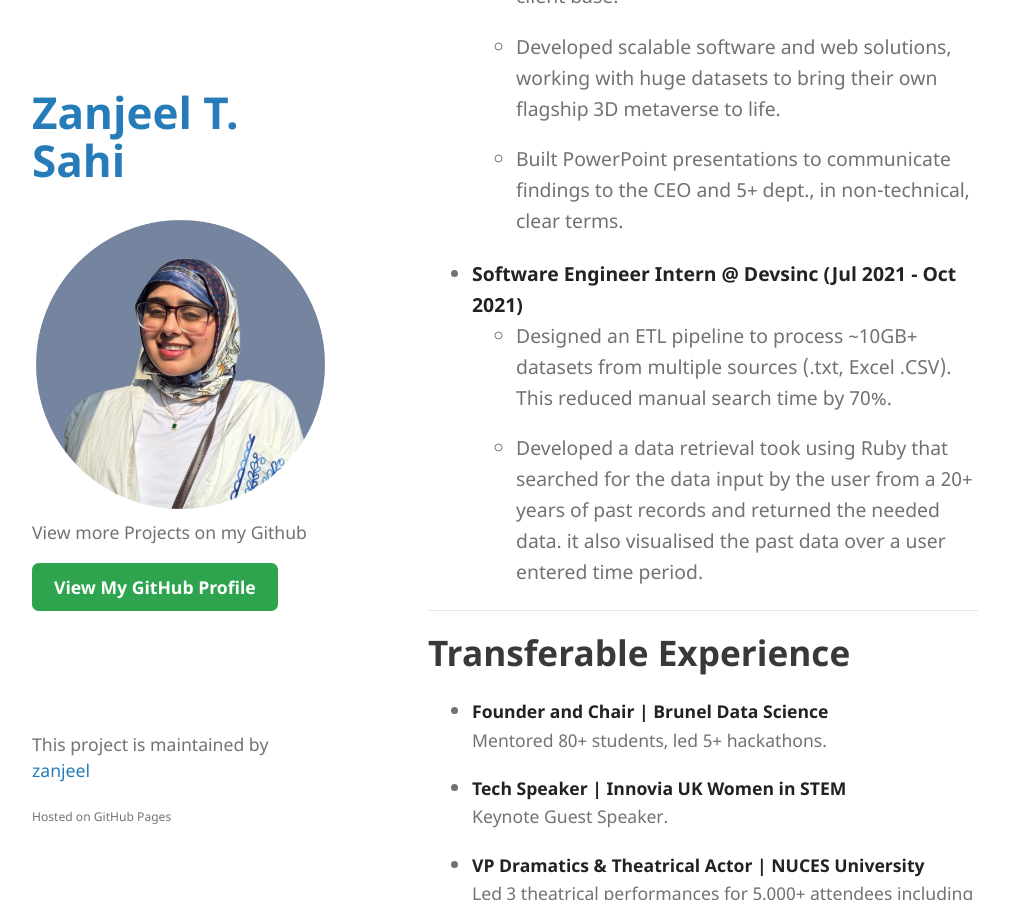
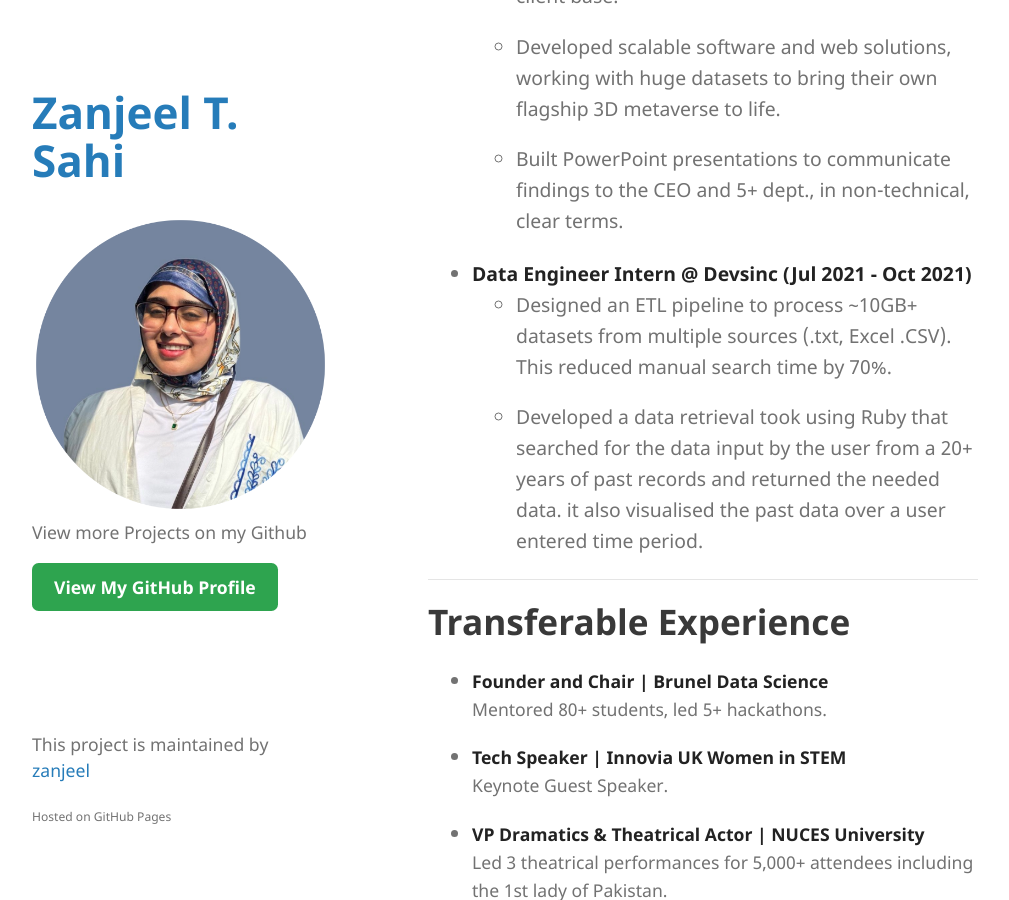
Before and after one commit to zanjeel/Zanjeels-Data-Portfolio, a Jekyll site: the page built from index.md, in a window 1280 px wide and 900 px high, scrolled down 9839 px. Shown: the whole window, without its empty margins (168-1177 px from the left). Built offline with Jekyll 4.4.1, drawn with Linux system fonts in a browser that asks for light colours.

Commit message:
latest commit

```diff
--- a/index.md
+++ b/index.md
@@ -510,7 +510,7 @@ Here you'll find a collection of my projects in data analysis, machine learning,
   * Built PowerPoint presentations to communicate findings to the CEO and 5+ dept., in non-technical, clear terms.
 
 
-* **Software Engineer Intern @ Devsinc (Jul 2021 - Oct 2021)**
+* **Data Engineer Intern @ Devsinc (Jul 2021 - Oct 2021)**
   * Designed an ETL pipeline to process ~10GB+ datasets from multiple sources (.txt, Excel .CSV). This reduced manual search time by 70%.
   * Developed a data retrieval took using Ruby that searched for the data input by the user from a 20+ years of past records and returned the needed data. it also visualised the past data over a user entered time period.
 
```
Also changed, not shown: other parts of index.md (+1 -1 lines).
